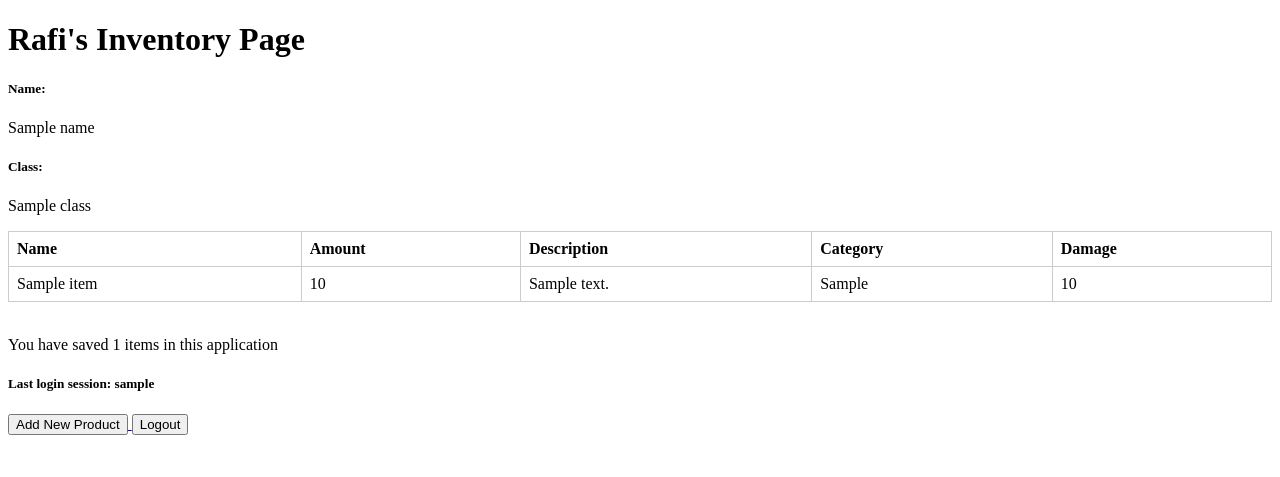
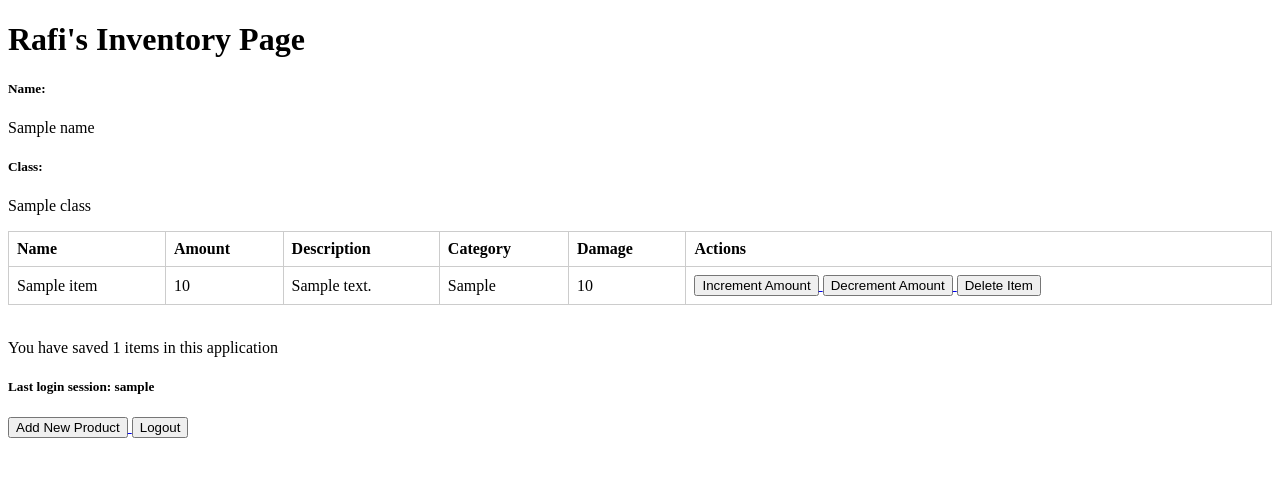
Before and after one commit to fiardiel/rafis-inventory, a Django app: template main/templates/main.html in a window 1280 px wide. Shown: the top 477 px of the page. Run offline with Django 4.2, Linux system fonts and the light colour scheme; tables that the repository leaves empty hold one stand-in row (values such as "Sample post"); the template is opened without the code that fills it: values that come from a table or form of the project are taken from there, most other values are stand-ins (such as "Sample title", 1, 10 or a date in 2020).

Commit message:
Done assignment 4

```diff
--- a/main/templates/main.html
+++ b/main/templates/main.html
@@ -29,6 +29,7 @@
             <th>Description</th>
             <th>Category</th>
             <th>Damage</th>
+            <th>Actions</th>
         </tr>
 
         {% comment %} Below is how to show the product data {% endcomment %}
@@ -40,6 +41,27 @@
                 <td>{{ product.description }}</td>
                 <td>{{ product.category }}</td>
                 <td>{{ product.damage }}</td>
+                <td>
+                    <a href="/increment_amount/{{ product.id }}">
+                        <button type="button">
+                            Increment Amount
+                        </button>
+                    </a>
+
+                    <a href="/decrement_amount/{{ product.id }}">
+                        <button type="button">
+                            Decrement Amount
+                        </button>
+                    </a>
+
+
+                    <a href="/delete_item/ {{ product.id }}">
+                        <button type="button">
+                            Delete Item
+                        </button>
+                    </a>
+
+                </td>
             </tr>
         {% endfor %}
     </table>
--- a/main/urls.py
+++ b/main/urls.py
@@ -3,11 +3,13 @@ from main.views import show_main, create_product, show_xml, show_json, show_xml_
 from main.views import register
 from main.views import login_user
 from main.views import logout_user
+from main.views import increment_amount, decrement_amount, delete_item
 
 app_name = 'main'
 
 urlpatterns = [
-    path('', show_main, name='show_main'), path('create-product', create_product, name='create_product'),
+    path('', show_main, name='show_main'),
+    path('create-product', create_product, name='create_product'),
     path('xml/', show_xml, name='show_xml'),
     path('json/', show_json, name='show_json'),
     path('xml/<int:id>/', show_xml_by_id, name='show_xml_by_id'),
@@ -15,4 +17,7 @@ urlpatterns = [
     path('register/', register, name='register'),
     path('login/', login_user, name='login'),
     path('logout/', logout_user, name='logout'),
+    path('increment_amount/<int:id>', increment_amount, name='increment_amount'),
+    path('decrement_amount/<int:id>', decrement_amount, name='decrement_amount'),
+    path('delete_item/<int:id>', delete_item, name='delete_item')
 ]
```
Also changed, not shown: main/views.py (+26 -0 lines), README.md.
